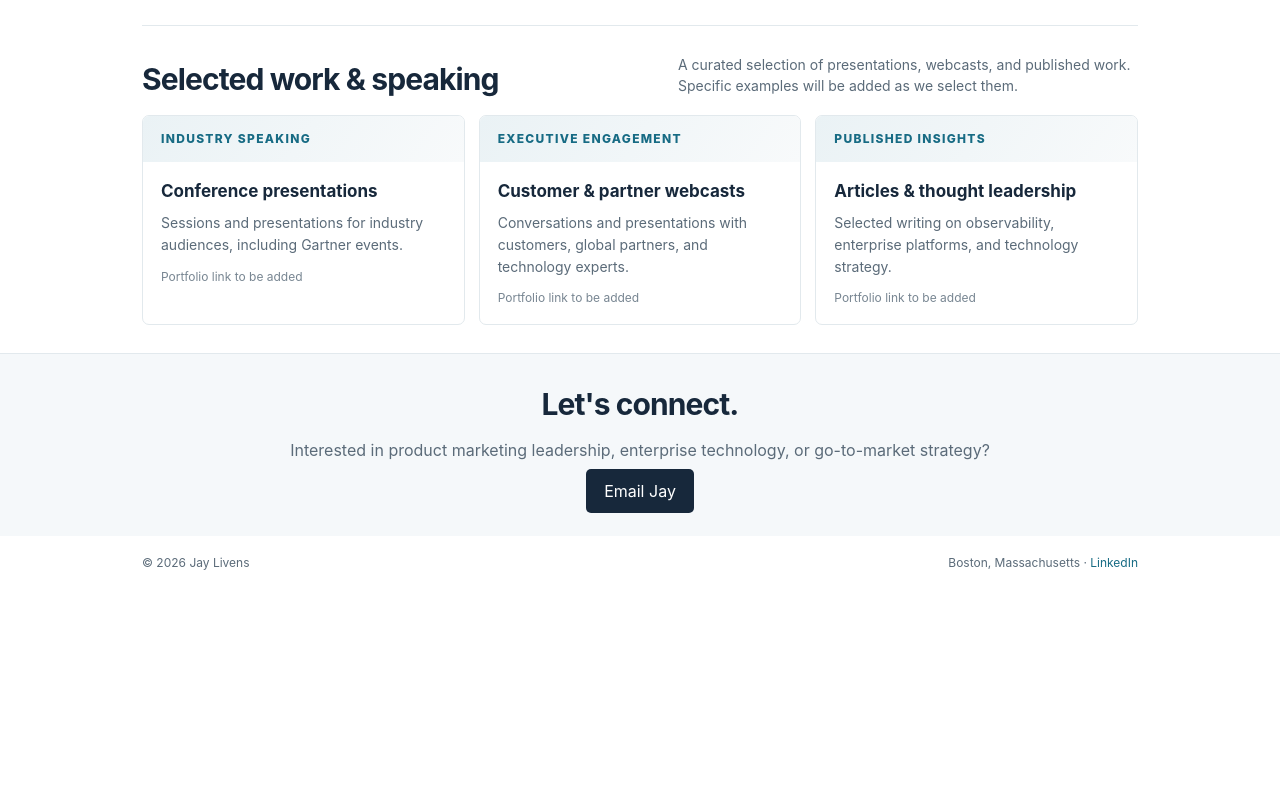
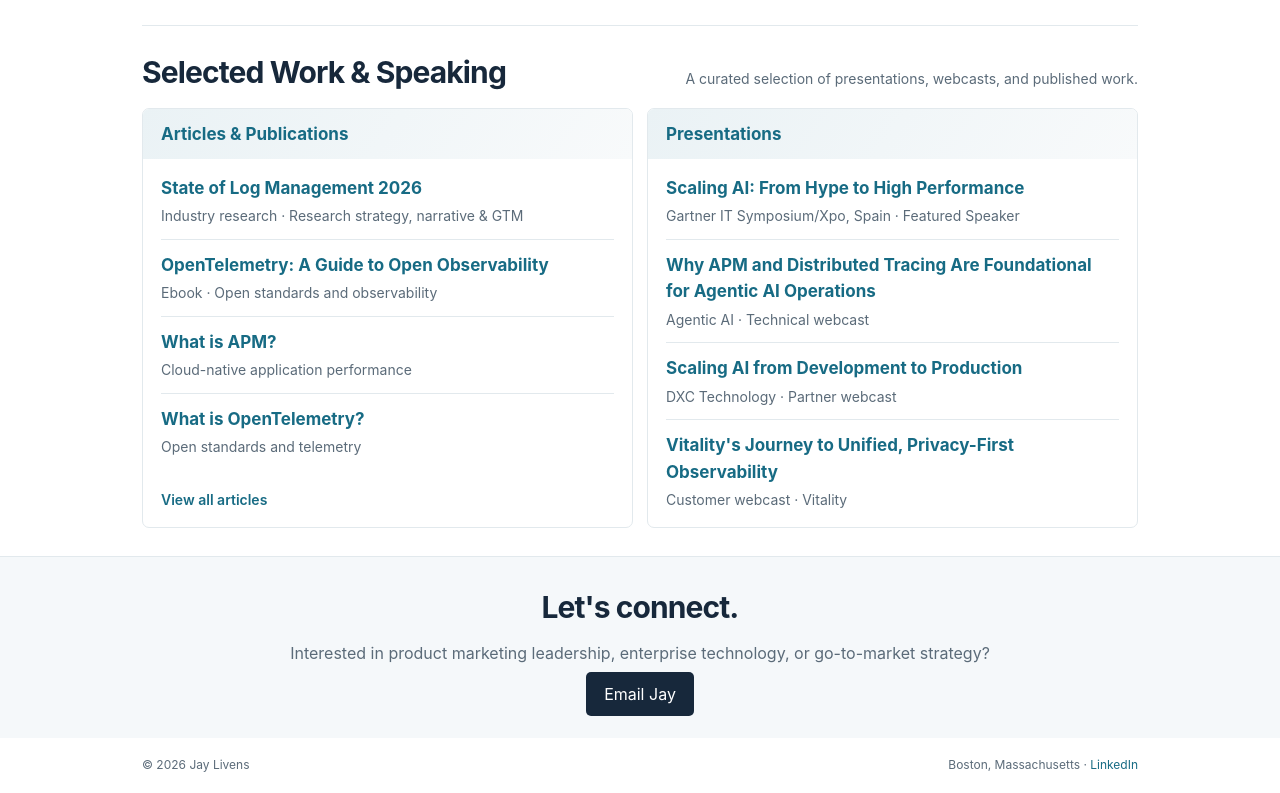
Before and after one commit to jl-678/jl-678.github.io, a plain HTML site: page index.html in a window 1280 px wide. Shown: the part 1376-2169 px from the top of the page. Before the commit the page ends 1966 px from the top, so only its background shows below. Drawn offline with Linux system fonts and the light colour scheme.

Commit message:
Updated assets

```diff
--- a/index.html
+++ b/index.html
@@ -36,13 +36,16 @@ h2{font-size:30px;letter-spacing:-.9px;line-height:1.2;margin:0}
 .impact{border-top:1px solid var(--line);padding-top:12px}
 .impact h3{font-size:18px;letter-spacing:-.3px;margin:0 0 6px}
 .tag{display:inline-block;color:var(--accent);font-size:12px;font-weight:700;margin-top:9px}
-.portfolio{display:grid;grid-template-columns:repeat(3,minmax(0,1fr));gap:14px}
-.work{border:1px solid var(--line);border-radius:7px;overflow:hidden}
-.work-top{min-height:46px;background:linear-gradient(125deg,#eaf2f5,#f8fafb);display:flex;align-items:center;padding:12px 18px;color:var(--accent);font-size:12px;font-weight:800;letter-spacing:1.3px;text-transform:uppercase}
-.work-body{padding:16px 18px}
-.work h3{font-size:17px;margin:0 0 8px}
+.portfolio{display:grid;grid-template-columns:repeat(2,minmax(0,1fr));gap:14px}
+.work{border:1px solid var(--line);border-radius:7px;overflow:hidden;display:flex;flex-direction:column}
+.work-top{min-height:46px;background:linear-gradient(125deg,#eaf2f5,#f8fafb);display:flex;align-items:center;padding:12px 18px;color:var(--accent)}
+.work-body{padding:16px 18px;display:flex;flex-direction:column;flex:1}
+.work h3{font-size:17px;margin:0}
+.work h4{font-size:17px;margin:0 0 4px}
 .work p{font-size:14px;color:var(--muted);margin:0}
-.pending{font-size:12px;color:#788692;margin-top:12px}
+.work-list{list-style:none;margin:0;padding:0}
+.work-entry+.work-entry{border-top:1px solid var(--line);margin-top:12px;padding-top:12px}
+.work-more{font-size:14px;font-weight:600;margin-top:auto;padding-top:14px}
 .closing{background:var(--soft);text-align:center;padding:32px 0}
 .closing p{color:var(--muted)}
 footer{padding:18px 0;font-size:12px;color:var(--muted)}
@@ -50,8 +53,6 @@ footer{padding:18px 0;font-size:12px;color:var(--muted)}
 @media(min-width:701px) and (max-width:900px){
   .section-head{display:block}
   .hint{max-width:none;margin-top:10px}
-  .portfolio{grid-template-columns:1fr}
-  .work{display:grid;grid-template-columns:180px minmax(0,1fr)}
 }
 @media(max-width:700px){
   .wrap{padding:0 20px}
@@ -85,10 +86,24 @@ footer{padding:18px 0;font-size:12px;color:var(--muted)}
 <article class="impact"><h3>Bringing innovation to market</h3><p>Led the launch of an enterprise Database DevOps platform at Actifio and advanced positioning for OpenTelemetry-based telemetry pipelines and Bindplane at Dynatrace.</p><span class="tag">Product innovation · Actifio and Dynatrace</span></article>
 <article class="impact"><h3>Engaging executive and industry audiences</h3><p>Served as a lead executive briefing presenter and moderator, and represented enterprise technology solutions through industry events and customer, partner, and expert webcasts.</p><span class="tag">Executive engagement · Industry and customer audiences</span></article>
 </div></section>
-<section id="portfolio"><div class="section-head"><h2>Selected work &amp; speaking</h2><p class="hint">A curated selection of presentations, webcasts, and published work. Specific examples will be added as we select them.</p></div><div class="portfolio">
-<article class="work"><div class="work-top">Industry speaking</div><div class="work-body"><h3>Conference presentations</h3><p>Sessions and presentations for industry audiences, including Gartner events.</p><div class="pending">Portfolio link to be added</div></div></article>
-<article class="work"><div class="work-top">Executive engagement</div><div class="work-body"><h3>Customer &amp; partner webcasts</h3><p>Conversations and presentations with customers, global partners, and technology experts.</p><div class="pending">Portfolio link to be added</div></div></article>
-<article class="work"><div class="work-top">Published insights</div><div class="work-body"><h3>Articles &amp; thought leadership</h3><p>Selected writing on observability, enterprise platforms, and technology strategy.</p><div class="pending">Portfolio link to be added</div></div></article>
+<section id="portfolio"><div class="section-head"><h2>Selected Work &amp; Speaking</h2><p class="hint">A curated selection of presentations, webcasts, and published work.</p></div><div class="portfolio">
+<article class="work"><div class="work-top"><h3>Articles &amp; Publications</h3></div><div class="work-body">
+<ul class="work-list">
+<li class="work-entry"><h4><a href="https://www.dynatrace.com/resources/state-of-log-management-2026-18096921/" target="_blank" rel="noopener noreferrer">State of Log Management 2026</a></h4><p>Industry research · Research strategy, narrative &amp; GTM</p></li>
+<li class="work-entry"><h4><a href="https://www.dynatrace.com/resources/ebooks/opentelemetry/" target="_blank" rel="noopener noreferrer">OpenTelemetry: A Guide to Open Observability</a></h4><p>Ebook · Open standards and observability</p></li>
+<li class="work-entry"><h4><a href="https://www.dynatrace.com/news/blog/what-is-apm/" target="_blank" rel="noopener noreferrer">What is APM?</a></h4><p>Cloud-native application performance</p></li>
+<li class="work-entry"><h4><a href="https://www.dynatrace.com/news/blog/what-is-opentelemetry/" target="_blank" rel="noopener noreferrer">What is OpenTelemetry?</a></h4><p>Open standards and telemetry</p></li>
+</ul>
+<div class="work-more"><a href="https://www.dynatrace.com/news/blog/author/jay-livens/" target="_blank" rel="noopener noreferrer">View all articles</a></div>
+</div></article>
+<article class="work"><div class="work-top"><h3>Presentations</h3></div><div class="work-body">
+<ul class="work-list">
+<li class="work-entry"><h4><a href="https://www.gartner.com/en/conferences/emea/symposium-spain/sessions/detail/6658378-Dynatrace-Scaling-AI-From-Hype-to-High-Performance" target="_blank" rel="noopener noreferrer">Scaling AI: From Hype to High Performance</a></h4><p>Gartner IT Symposium/Xpo, Spain · Featured Speaker</p></li>
+<li class="work-entry"><h4><a href="https://www.dynatrace.com/info/webinars/why-apm-and-distributed-tracing-are-foundational-for-agentic-ai-operations/" target="_blank" rel="noopener noreferrer">Why APM and Distributed Tracing Are Foundational for Agentic AI Operations</a></h4><p>Agentic AI · Technical webcast</p></li>
+<li class="work-entry"><h4><a href="https://www.dynatrace.com/resources/scaling-ai-from-development-to-production-20237967/" target="_blank" rel="noopener noreferrer">Scaling AI from Development to Production</a></h4><p>DXC Technology · Partner webcast</p></li>
+<li class="work-entry"><h4><a href="https://www.dynatrace.com/resources/vitalitys-journey-to-unified-privacy-first-observability-20087393/" target="_blank" rel="noopener noreferrer">Vitality's Journey to Unified, Privacy-First Observability</a></h4><p>Customer webcast · Vitality</p></li>
+</ul>
+</div></article>
 </div></section></div>
 <section class="closing"><div class="wrap"><h2>Let's connect.</h2><p>Interested in product marketing leadership, enterprise technology, or go-to-market strategy?</p><a class="button" href="mailto:jay@jlivens.com">Email Jay</a></div></section></main>
 <footer><div class="wrap footer-row"><span>© <span id="year">2026</span> Jay Livens</span><span>Boston, Massachusetts · <a href="https://www.linkedin.com/in/jaylivens/" target="_blank" rel="noopener noreferrer">LinkedIn</a></span></div></footer>
```
Also changed, not shown: 1 other file.
